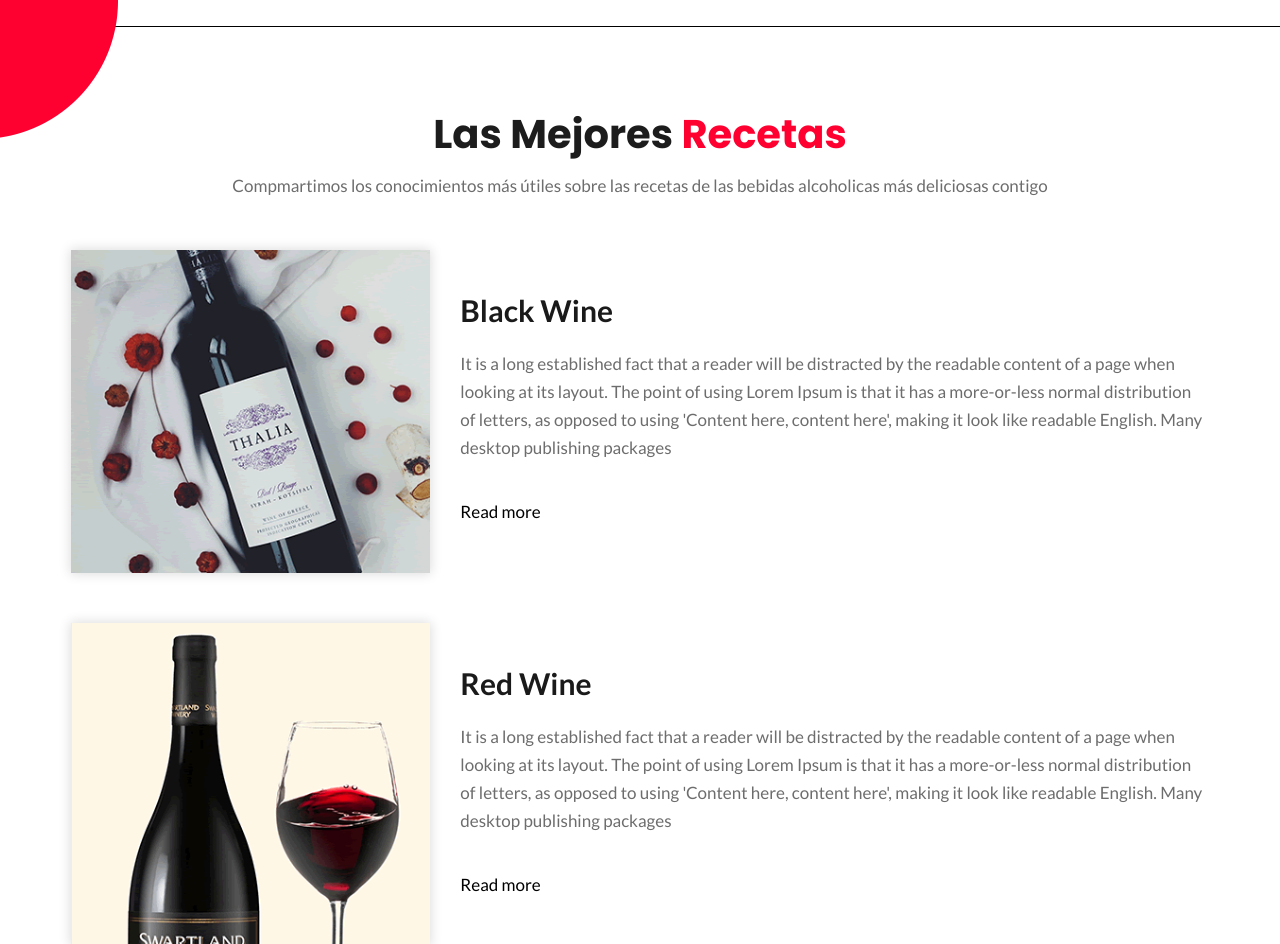
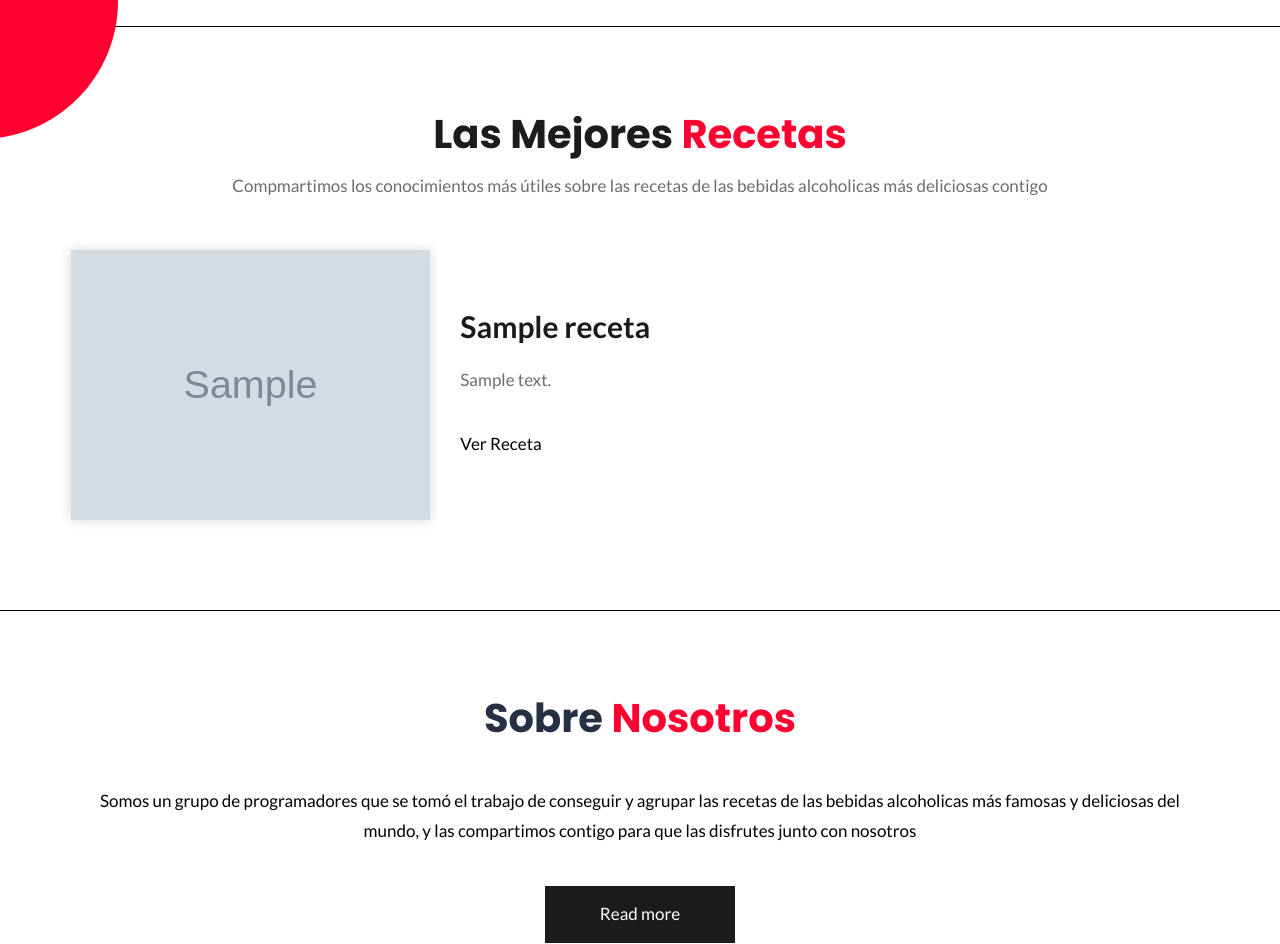
Before and after one commit to GuillermoPastoriniRivas/chemikal, a PHP site: page / in a window 1280 px wide. Shown: the part 661-1605 px from the top of the page. Run offline with PHP 8.4, Linux system fonts and the light colour scheme; tables that the repository leaves empty or names only in its code hold one stand-in row (values such as "Sample post"); grey boxes marked "Sample" are stand-in pictures; some libraries are stand-ins or nearby versions; some web fonts are replaced.

Commit message:
cambios db

```diff
--- a/index.php
+++ b/index.php
@@ -8,8 +8,26 @@ if(!isset($_SESSION['username'])){
 
 //conexion con base de datos
 $db=mysqli_connect("localhost","root","","mysite");
+$recetas = [];
+if($db)
+{
+   $sql="SELECT * FROM recetas";
+   $result=mysqli_query($db,$sql);
 
-
+   if($result)
+   {
+      if( mysqli_num_rows($result)>=1)
+      {
+         while($row = $result->fetch_assoc()) {
+            array_push($recetas, $row);
+         }
+      }
+   }
+}
+// echo "<pre>";
+// print_r($recetas);
+// echo "</pre>";
+// exit;
 ?>
 
 <?php include "partials/header.php";?>
@@ -23,24 +41,50 @@ $db=mysqli_connect("localhost","root","","mysite");
             <div class="col-md-12">
                 <div class="titlepage">
                     <h2>Las Mejores <span class="red">Recetas</span> </h2>
-                     <p>Compmartimos los conocimientos más útiles sobre las recetas de las bebidas alcoholicas más deliciosas contigo</p>
+                    <p>Compmartimos los conocimientos más útiles sobre las recetas de las bebidas alcoholicas más
+                        deliciosas contigo</p>
                 </div>
             </div>
         </div>
         <div class="row">
             <div class="col-md-12">
+            <?php foreach($recetas as $receta): ?>
             <div class="black_bg">
                     <div class="row d_flex">
                         <div class="col-md-4">
                             <div class="store_box ">
-                           <figure><img src="images/store_img1.png" alt="#"/></figure>
+                                <figure><img src="<?= $receta['imagen'] ?>" alt="#" /></figure>
+                            </div>
+                        </div>
+                        <div class="col-md-8">
+                            <div class="store_box ">
+
+                                <h3><?= $receta['titulo'] ?></h3>
+                                <p><?= $receta['descripcion'] ?></p>
+                                <a class="read_more" href="#">Ver Receta</a>
+                            </div>
+
+                        </div>
+                    </div>
+                </div>
+            <?php endforeach; ?>
+<!--
+                <div class="black_bg">
+                    <div class="row d_flex">
+                        <div class="col-md-4">
+                            <div class="store_box ">
+                                <figure><img src="images/store_img1.png" alt="#" /></figure>
                             </div>
                         </div>
                         <div class="col-md-8">
                             <div class="store_box ">
 
                                 <h3>Black Wine</h3>
-                           <p>It is a long established fact that a reader will be distracted by the readable content of a page when looking at its layout. The point of using Lorem Ipsum is that it has a more-or-less normal distribution of letters, as opposed to using 'Content here, content here', making it look like readable English. Many desktop publishing packages</p>
+                                <p>It is a long established fact that a reader will be distracted by the readable
+                                    content of a page when looking at its layout. The point of using Lorem Ipsum is that
+                                    it has a more-or-less normal distribution of letters, as opposed to using 'Content
+                                    here, content here', making it look like readable English. Many desktop publishing
+                                    packages</p>
                                 <a class="read_more" href="#">Read more</a>
                             </div>
 
@@ -51,14 +95,18 @@ $db=mysqli_connect("localhost","root","","mysite");
                     <div class="row d_flex">
                         <div class="col-md-4">
                             <div class="store_box ">
-                           <figure><img src="images/store_img2.png" alt="#"/></figure>
+                                <figure><img src="images/store_img2.png" alt="#" /></figure>
                             </div>
                         </div>
                         <div class="col-md-8">
                             <div class="store_box ">
 
                                 <h3>Red Wine</h3>
-                           <p>It is a long established fact that a reader will be distracted by the readable content of a page when looking at its layout. The point of using Lorem Ipsum is that it has a more-or-less normal distribution of letters, as opposed to using 'Content here, content here', making it look like readable English. Many desktop publishing packages</p>
+                                <p>It is a long established fact that a reader will be distracted by the readable
+                                    content of a page when looking at its layout. The point of using Lorem Ipsum is that
+                                    it has a more-or-less normal distribution of letters, as opposed to using 'Content
+                                    here, content here', making it look like readable English. Many desktop publishing
+                                    packages</p>
                                 <a class="read_more" href="#">Read more</a>
                             </div>
 
@@ -69,20 +117,24 @@ $db=mysqli_connect("localhost","root","","mysite");
                     <div class="row d_flex">
                         <div class="col-md-4">
                             <div class="store_box ">
-                           <figure><img src="images/store_img3.png" alt="#"/></figure>
+                                <figure><img src="images/store_img3.png" alt="#" /></figure>
                             </div>
                         </div>
                         <div class="col-md-8">
                             <div class="store_box ">
 
                                 <h3>White Wine</h3>
-                           <p>It is a long established fact that a reader will be distracted by the readable content of a page when looking at its layout. The point of using Lorem Ipsum is that it has a more-or-less normal distribution of letters, as opposed to using 'Content here, content here', making it look like readable English. Many desktop publishing packages</p>
+                                <p>It is a long established fact that a reader will be distracted by the readable
+                                    content of a page when looking at its layout. The point of using Lorem Ipsum is that
+                                    it has a more-or-less normal distribution of letters, as opposed to using 'Content
+                                    here, content here', making it look like readable English. Many desktop publishing
+                                    packages</p>
                                 <a class="read_more" href="#">Read more</a>
                             </div>
 
                         </div>
                     </div>
-               </div>
+                </div> -->
             </div>
 
         </div>
@@ -101,7 +153,9 @@ $db=mysqli_connect("localhost","root","","mysite");
         <div class="row">
             <div class="col-md-12">
                 <div class="about_box ">
-                           <p>Somos un grupo de programadores que se tomó el trabajo de conseguir y agrupar las recetas de las bebidas alcoholicas más famosas y deliciosas del mundo, y las compartimos contigo para que las disfrutes junto con nosotros  </p>
+                    <p>Somos un grupo de programadores que se tomó el trabajo de conseguir y agrupar las recetas de las
+                        bebidas alcoholicas más famosas y deliciosas del mundo, y las compartimos contigo para que las
+                        disfrutes junto con nosotros </p>
                     <a class="read_more" href="#">Read more</a>
                 </div>
 
@@ -118,7 +172,10 @@ $db=mysqli_connect("localhost","root","","mysite");
             <div class="col-md-6 ">
                 <div class="wines">
                     <h3>Let’s talk for wines</h3>
-                     <p>It is a long established fact that a reader will be distracted by the readable content of a page when looking at its layout. The point of using Lorem  ere, content here', making itIt is a long established fact that a reader will be distracted by the readable content of a page when looking at its layout. The point of using Lorem  ere, content here', making it</p>
+                    <p>It is a long established fact that a reader will be distracted by the readable content of a page
+                        when looking at its layout. The point of using Lorem ere, content here', making itIt is a long
+                        established fact that a reader will be distracted by the readable content of a page when looking
+                        at its layout. The point of using Lorem ere, content here', making it</p>
                     <h3>Free Multipurpose <br>
                         Responsive Landing Page 2019</h3>
                 </div>
@@ -153,7 +210,7 @@ $db=mysqli_connect("localhost","root","","mysite");
         <div class="container">
             <div class="row">
                 <div class="col-md-12">
-                        <p>Copyright 2019 All Right Reserved By <a href="https://html.design/"> Free  html Templates</a></p>
+                    <p>Copyright 2019 All Right Reserved By <a href="https://html.design/"> Free html Templates</a></p>
                 </div>
             </div>
         </div>
@@ -172,4 +229,5 @@ $db=mysqli_connect("localhost","root","","mysite");
 <script src="js/custom.js"></script>
 <script src="https:cdnjs.cloudflare.com/ajax/libs/fancybox/2.1.5/jquery.fancybox.min.js"></script>
 </body>
+
 </html>
--- a/login.php
+++ b/login.php
@@ -46,6 +46,7 @@ if($db)
     }
 ?>
 <form method="post" action="login.php">
+
   <table>
      <tr>
            <td>Username : </td>
```
Also changed, not shown: images/ferne.jpg (added), images/gintonic.jpg (added). Lines whose indentation alone changed are shown as unchanged.
